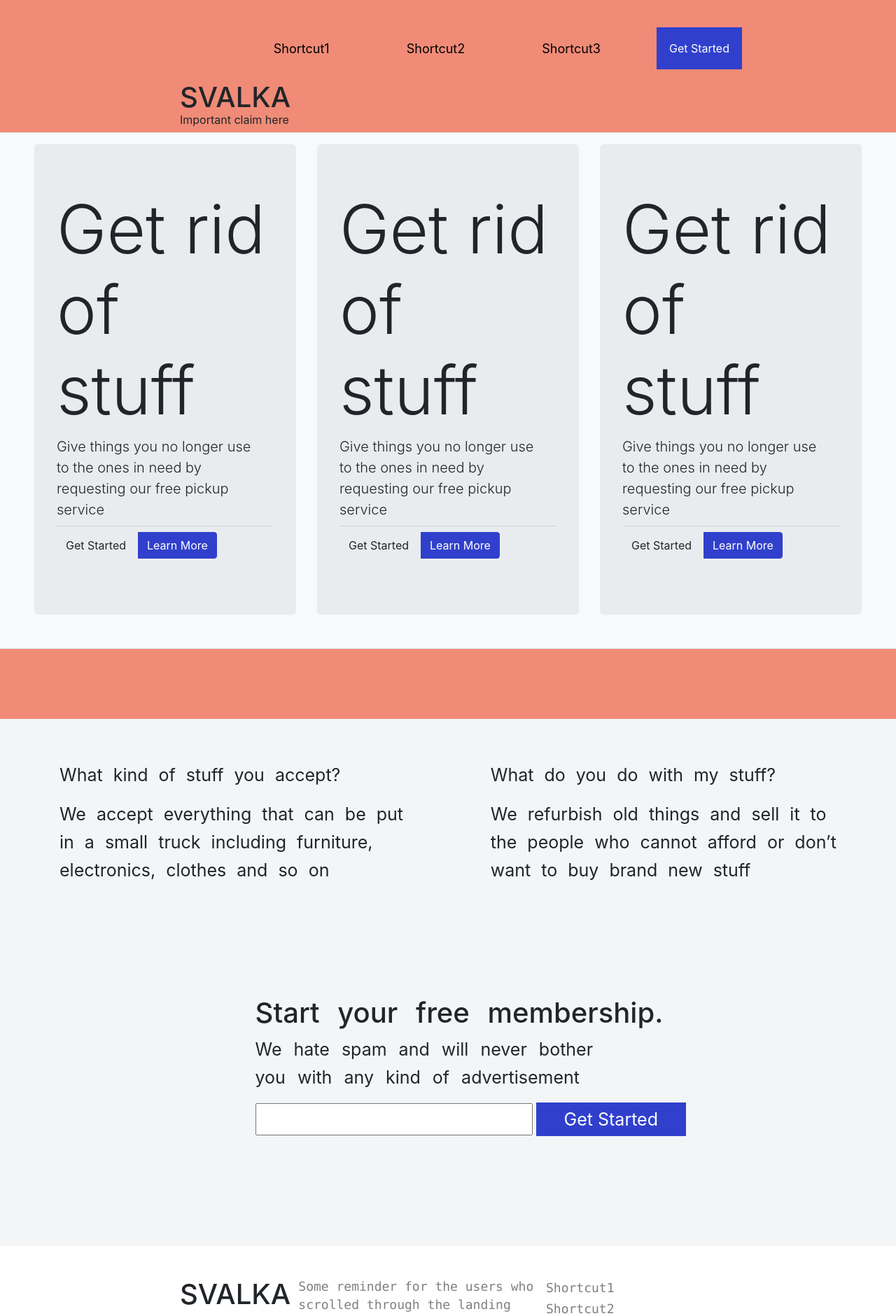
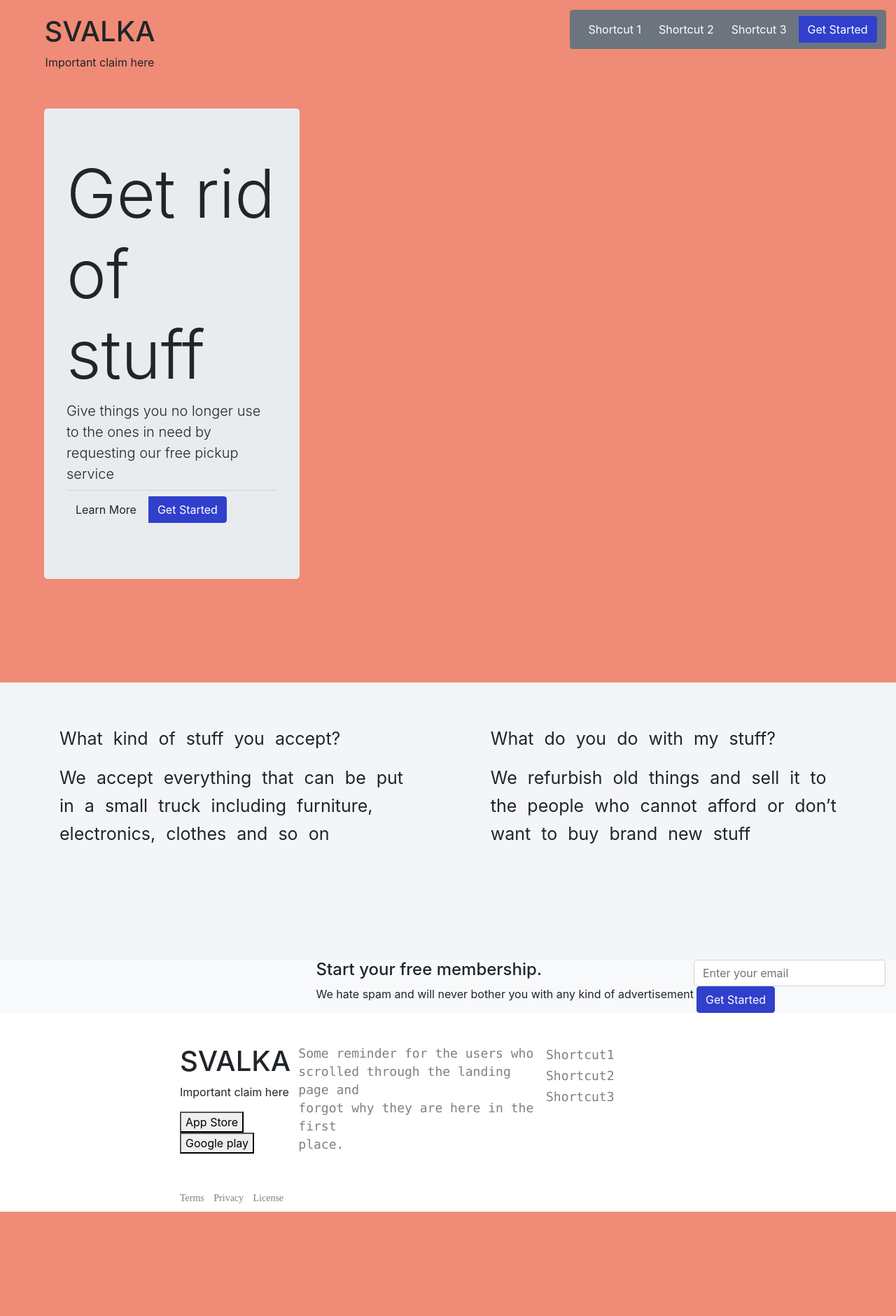
Before and after one commit to danilissadovski/svalka, a React (Create React App) app in the folder landing/: page / in a window 1280 px wide. Shown: the top 1880 px of the page at 70% size. After the commit the page ends 1731 px from the top, so only its background shows below. Built offline with nearby package versions, Linux system fonts and the light colour scheme.

Commit message:
some changes to landing page

```diff
--- a/landing/src/App.js
+++ b/landing/src/App.js
@@ -1,12 +1,11 @@
 import React, {Component} from 'react';
 
+import Helmet from 'react-helmet';
 import Content from "./components/content";
 import Content2 from "./components/content2";
-import Helmet from 'react-helmet';
 import Intro from "./components/intro";
 import End from "./components/end";
 import Footer from "./components/footer";
-import Logo from "./components/logo";
 import Top from "./components/top";
 
 class App extends Component {
@@ -18,20 +17,17 @@ class App extends Component {
             <style>{'body { background-color: #f08b77; }'}</style>
           </Helmet>
           <Top/>
-          <Logo/>
-          <div className="row py-3 px-lg-5 border bg-light">
-            <div className="col-4">
-              <Intro/>
-            </div>
-            <div className="col-4">
-              <Intro/>
-            </div>
+          <div className="py-3 px-lg-5">
             <div className="col-4">
               <Intro/>
             </div>
           </div>
           <Content/>
-          <Content2/>
+            <div className="clearfix bg-light">
+                <div className="col-auto float-right ">
+                    <Content2/>
+                </div>
+            </div>
           <Footer/>
           <End/>
         </div>
--- a/landing/src/components/content2.js
+++ b/landing/src/components/content2.js
@@ -1,34 +1,24 @@
-import React from "react";
+import React from 'react';
+import {Button, Media, Input} from 'reactstrap';
 
-class Content2 extends React.Component{
-  render() {
-    return(
-        <div className="content-2">
-            <div className="container-2">
-                <div>
-                    <h1 className="text">
-                        Start your free membership.
-                    </h1>
-                    <p>
-                        We hate spam and will never bother <br/>
-                        you with any kind of advertisement
-                    </p>
-                    <form>
-                        <label>
-                            <input type="text" name="name" />
-                        </label>
-                        <button className="choto-4">
-                        <a>
-                            Get Started
-                        </a>
-                        </button>
-                    </form>
-                </div>
+const Example = () => {
+    return (
+        <Media>
+            <Media left href="#">
+                <Media data-src="./img/1.jpeg/1400×441" alt="Generic placeholder image" />
+            </Media>
+            <Media body>
+                <Media heading>
+                    Start your free membership.
+                </Media>
+                We hate spam and will never bother you with any kind of advertisement
+            </Media>
+            <div>
+            <Input type="email" name="email" id="exampleEmail" placeholder="Enter your email" />
+            <Button color="primary" className='ml-1'>Get Started</Button>
             </div>
-        </div>
+        </Media>
+    );
+};
 
-    );
-  }
-}
-
-export default Content2;
+export default Example;
--- a/landing/src/components/intro.js
+++ b/landing/src/components/intro.js
@@ -15,8 +15,8 @@ export default (props) => {
           <hr className="my-2"/>
           <p className="lead">
             <ButtonGroup>
-              <Button color="alpha">Get Started</Button>
-              <Button color="primary" className='ml-1'>Learn More</Button>
+              <Button color="alpha">Learn More</Button>
+              <Button color="primary" className='ml-1'>Get Started</Button>
             </ButtonGroup>
           </p>
         </Jumbotron>
--- a/landing/src/components/logo.js
+++ /dev/null
@@ -1,15 +0,0 @@
-import React from "react";
-
-
-class Logo extends React.Component{
-  render() {
-    return(
-        <div className="top">
-            <h1> SVALKA</h1>
-            <p>Important claim here</p>
-        </div>
-    );
-  }
-}
-
-export default Logo;
--- a/landing/src/components/top.js
+++ b/landing/src/components/top.js
@@ -1,36 +1,21 @@
-import React from "react";
+import React from 'react';
+import { Button, ButtonGroup } from 'reactstrap';
 
-class Top extends React.Component{
-    render() {
-      return(
-            <header>
-                <nav>
-                    <ul>
-                        <li>
-                            <a href="#" className="menu__item">
-                                Shortcut1
-                            </a>
-                        </li>
-                        <li>
-                            <a href="#" className="menu__item">
-                                Shortcut2
-                            </a>
-                        </li>
-                        <li>
-                            <a href="#" className="menu__item">
-                                Shortcut3
-                            </a>
-                        </li>
-                        <li>
-                            <button>
-                                Get Started
-                            </button>
-                        </li>
-                    </ul>
-                </nav>
-            </header>
-       );
-    }
-  }
+const Example = () => {
+    return (
+        <div className="clearfix" style={{ padding: '.9rem' }}>
+            <div className="btn float-left px-lg-5">
+                <h1>SVALKA</h1>
+                <p>Important claim here</p>
+            </div>
+            <ButtonGroup className="btn btn-secondary float-right py-2">
+                <Button>Shortcut 1</Button>
+                <Button>Shortcut 2</Button>
+                <Button>Shortcut 3</Button>
+                <Button color="primary" className='ml-1'>Get Started</Button>
+            </ButtonGroup>
+        </div>
+    );
+};
 
-  export default Top;
+export default Example;
```
